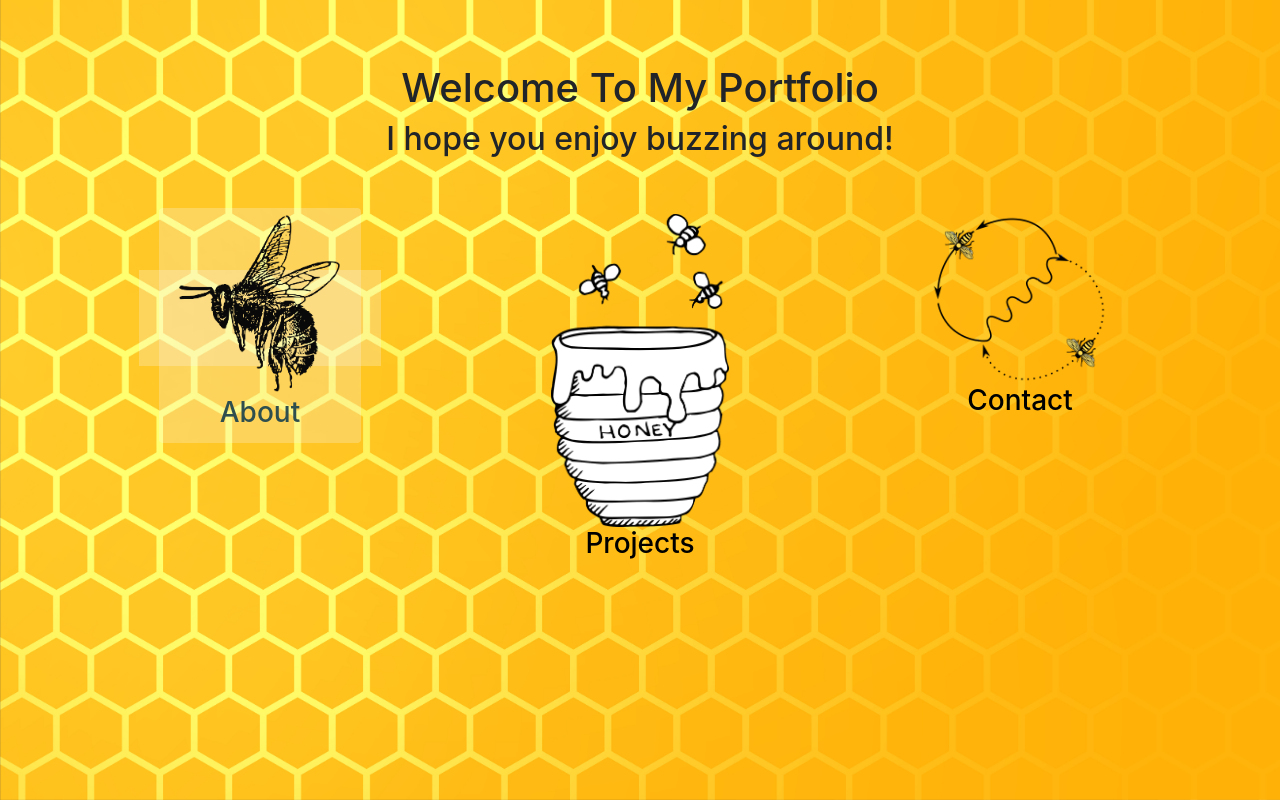
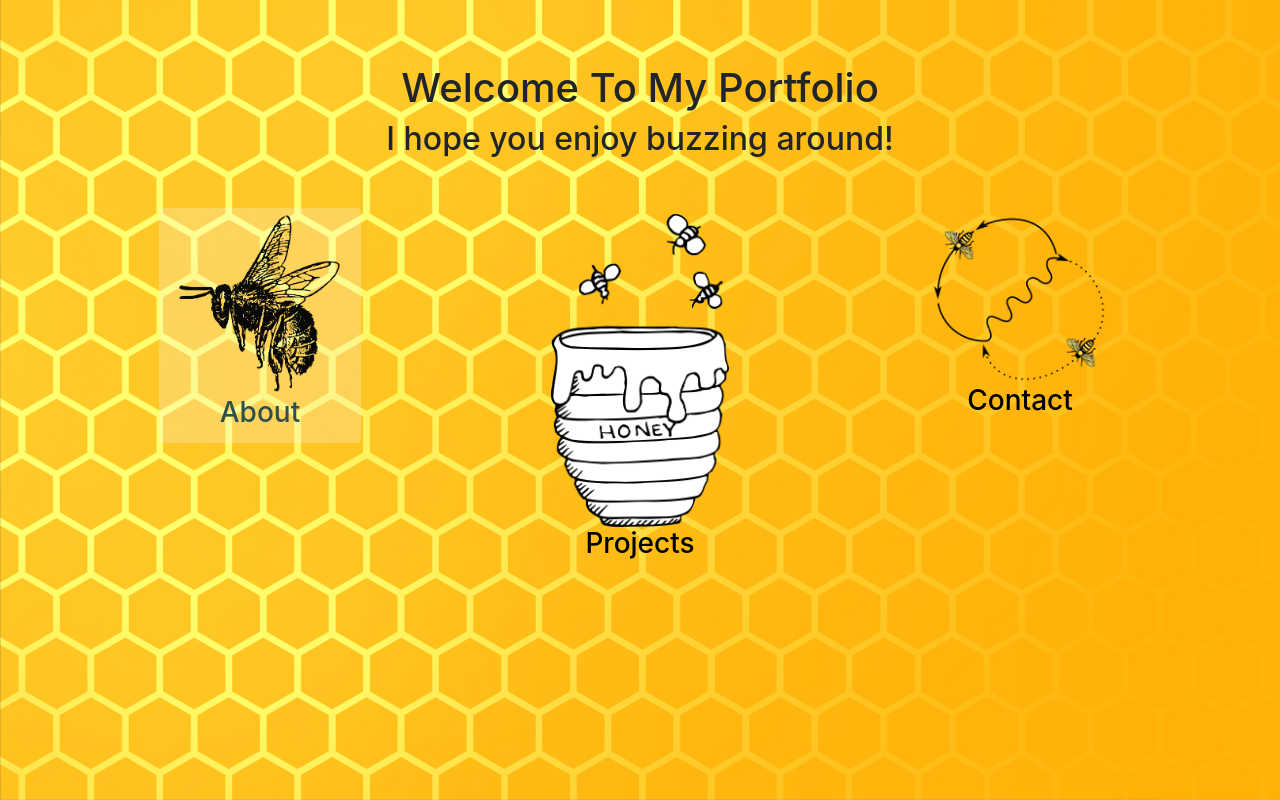
Before and after one commit to LivesInRoom29/React_Portfolio, a React (Create React App) app: page / in a window 1280 px wide. In both pictures the pointer is over the button "About". Built offline with nearby package versions, Linux system fonts and the light colour scheme.

Commit message:
update styling and remove extra lines

```diff
--- a/src/App.css
+++ b/src/App.css
@@ -15,7 +15,7 @@ div.home-buttons {
   margin-top: 30px;
 }
 
-a.home-button, button.home-button {
+button.home-button {
   background-color: rgba(255, 255, 255, 0);
   border: none;
   margin: 20px;
@@ -24,9 +24,14 @@ a.home-button, button.home-button {
   text-align: center;
 }
 
-a.home-button:hover, button.home-button:hover {
+button.home-button:hover {
   background-color: rgba(245, 245, 245, 0.255);
   color: darkslategrey
+}
+
+/* set background of <a> to completely transparent */
+a.home-button, a.home-button:hover {
+  background-color: rgba(255, 255, 255, 0);
 }
 
 img.home-img {
--- a/src/components/Skills.tsx
+++ b/src/components/Skills.tsx
@@ -1,7 +1,7 @@
 import React from "react";
 import Row from "react-bootstrap/Row";
 import Col from "react-bootstrap/Col";
-import { Icon, InlineIcon } from '@iconify/react';
+import { Icon } from '@iconify/react';
 import html5Icon from '@iconify-icons/simple-icons/html5';
 import css3Icon from '@iconify-icons/simple-icons/css3';
 import javascriptIcon from '@iconify-icons/simple-icons/javascript';
--- a/src/components/views/Contact.tsx
+++ b/src/components/views/Contact.tsx
@@ -1,7 +1,7 @@
 import React from "react";
 import Row from "react-bootstrap/Row";
 import Button from "react-bootstrap/Button";
-import { Icon, InlineIcon } from '@iconify/react';
+import { Icon } from '@iconify/react';
 import phoneFilled from '@iconify-icons/carbon/phone-filled';
 import documentPdf from '@iconify-icons/carbon/document-pdf';
 import githubIcon from '@iconify-icons/simple-icons/github';
```
Also changed, not shown: src/components/Project.tsx (+1 -12 lines).
